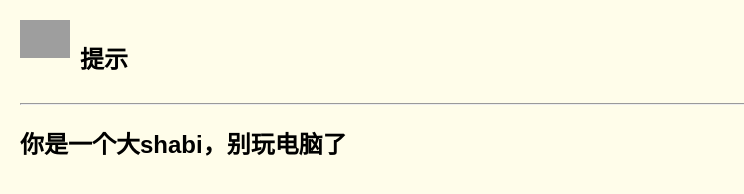
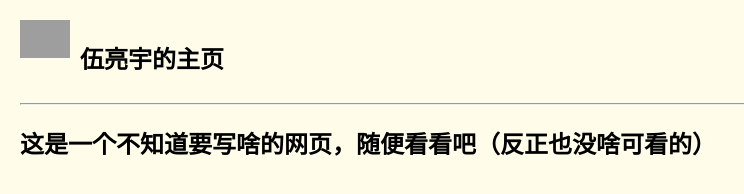
Before and after one commit to Liangyuwu05/aboutme, a plain HTML site: page index.html in a window 1280 px wide. Shown: the whole page, without its empty margins (0-744 px from the left). Drawn offline with Linux system fonts and the light colour scheme; grey boxes are pictures that could not be loaded.

Commit message:
index.html

```diff
--- a/index.html
+++ b/index.html
@@ -21,8 +21,8 @@
 <body>
     <div class="image-with-text">
     <img src="https://s21.ax1x.com/2025/03/23/pE0xRSI.png" alt="示例图片" width="50">
-    <h2>提示</h2></div>
+    <h2>伍亮宇的主页</h2></div>
     <hr>
 
-        <h2>你是一个大shabi，别玩电脑了</h2>
+        <h2>这是一个不知道要写啥的网页，随便看看吧（反正也没啥可看的）</h2>
 </body></html>
```
